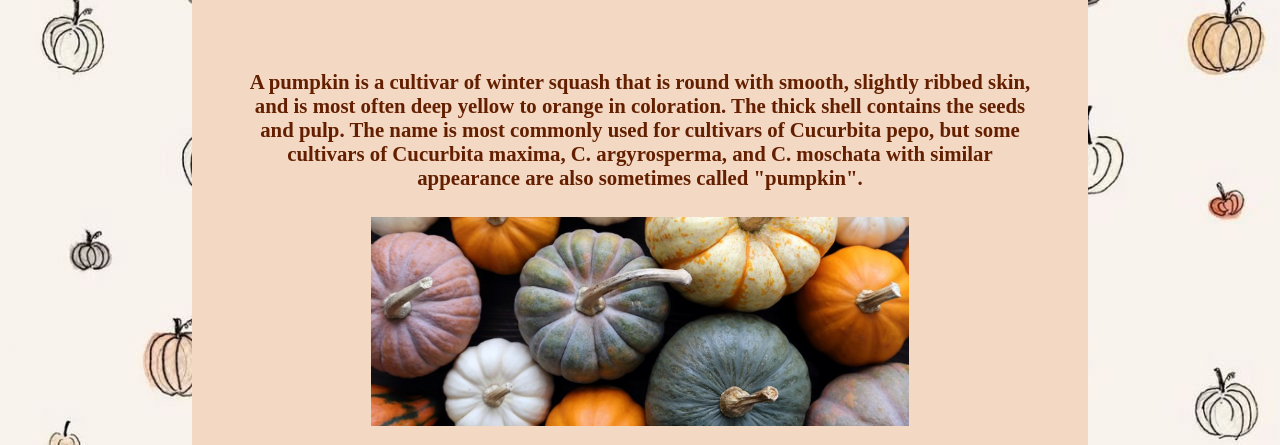
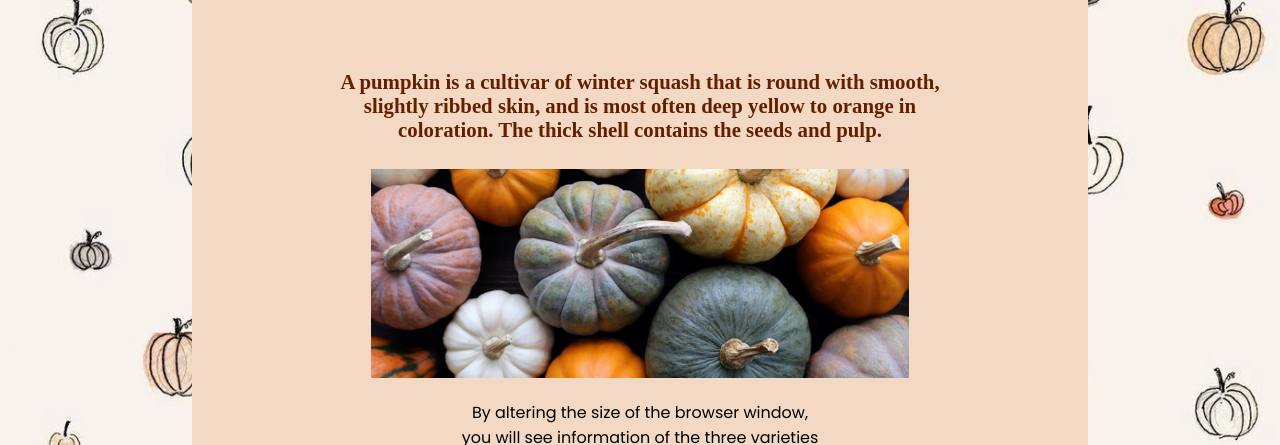
Before and after one commit to elainefei331/efeihelloworld, a plain HTML site: page small-medium-large/index.html in a window 1280 px wide. Shown: the part 304-749 px from the top of the page. Drawn offline with Linux system fonts and the light colour scheme; a web font is replaced by a local one.

Commit message:
pumpkins yay

```diff
--- a/small-medium-large/css/style.css
+++ b/small-medium-large/css/style.css
@@ -32,8 +32,8 @@ h1:hover{
 h2{
     font-family:'PatrickHand-Regular';
     color: rgb(99, 31, 0);
-    margin-left: 5%;
-    margin-right: 5%;
+    margin-left: 15%;
+    margin-right: 15%;
     margin-bottom: 3%;
     font-size: 1.3em;
 }
--- a/small-medium-large/index.html
+++ b/small-medium-large/index.html
@@ -13,7 +13,7 @@
     <div class="website-info">
         <div class="introduction">
             <h1>Pumpkins!</h1>
-            <h2>A pumpkin is a cultivar of winter squash that is round with smooth, slightly ribbed skin, and is most often deep yellow to orange in coloration. The thick shell contains the seeds and pulp. The name is most commonly used for cultivars of Cucurbita pepo, but some cultivars of Cucurbita maxima, C. argyrosperma, and C. moschata with similar appearance are also sometimes called "pumpkin".</h2>
+            <h2>A pumpkin is a cultivar of winter squash that is round with smooth, slightly ribbed skin, and is most often deep yellow to orange in coloration. The thick shell contains the seeds and pulp.</h2>
             <img id="pumpkin-intro" src="./image/pumpkin.jpg" alt="pumpkin-cover">
             <p>By altering the size of the browser window, you will see information of the three varieties of pumpkins!</p>
         </div>
```
